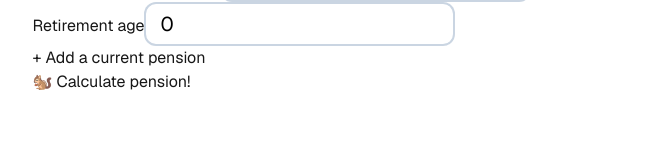
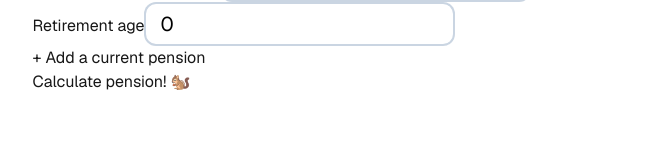
Before and after one commit to jtrein/pension-tracker, a Next.js app: page / in a window 1280 px wide. Shown: the part 418-578 px from the top of the page, without its empty margins (314-964 px from the left). Built offline with nearby package versions, Linux system fonts and the light colour scheme.

Commit message:
feat: update pension tracker to run target and growth calcs

```diff
--- a/app/components/PensionForm.tsx
+++ b/app/components/PensionForm.tsx
@@ -3,24 +3,11 @@ import z from "zod";
 import { zodResolver } from "@hookform/resolvers/zod";
 import FormField from "@/components/ui/FormField";
 import { MIN_RETIREMENT_AGE } from "@/lib/constants";
-
-type CurrentPensionPot = {
-  currentPotId: string;
-  currentPotValue: number;
-  currentPotProviderName: string;
-};
-
-type FormValues = {
-  retirementIncomePerYear: number;
-  employerMonthlyContribution: number;
-  employeeMonthlyContribution: number;
-  retirementAge: number;
-  currentPensionPots: CurrentPensionPot[];
-};
+import { PensionFormValues } from "@/types";
 
 export type PensionFormProps = {
-  defaultValues: FormValues;
-  onSubmit: (data: FormValues) => void;
+  defaultValues: PensionFormValues;
+  onSubmit: (data: PensionFormValues) => void;
 };
 
 const parseAsNumber = (value: unknown) =>
@@ -171,7 +158,7 @@ export default function PensionForm({
         </button>
       </div>
 
-      <button type="submit">🐿️ Calculate pension!</button>
+      <button type="submit">Calculate pension! 🐿️</button>
     </form>
   );
 }
--- a/app/components/PensionTracker.tsx
+++ b/app/components/PensionTracker.tsx
@@ -2,6 +2,9 @@
 
 import { useState } from "react";
 import PensionForm, { type PensionFormProps } from "@/components/PensionForm";
+import { calculateTotalPensionTarget } from "@/lib/calculateTotalPensionTarget";
+import { INTEREST_RATE, USER_AGE } from "@/lib/constants";
+import { calculatePensionGrowthSeries } from "@/lib/calculatePensionGrowthSeries";
 
 export default function PensionTracker(): React.JSX.Element {
   const [view, setView] = useState<"form" | "charts">("form");
@@ -16,6 +19,20 @@ export default function PensionTracker(): React.JSX.Element {
     currentPensionPots: [],
   });
 
+  const totalPensionTarget = calculateTotalPensionTarget(
+    formValues.retirementIncomePerYear,
+    INTEREST_RATE
+  );
+
+  const pensionGrowthSeriesData = calculatePensionGrowthSeries(
+    formValues,
+    INTEREST_RATE,
+    USER_AGE
+  );
+
+  console.log(totalPensionTarget);
+  console.log(pensionGrowthSeriesData);
+
   const handleSubmit = (data: PensionFormProps["defaultValues"]) => {
     setFormValues(data);
     setView("charts");
@@ -26,7 +43,7 @@ export default function PensionTracker(): React.JSX.Element {
       {view == "form" ? (
         <PensionForm defaultValues={formValues} onSubmit={handleSubmit} />
       ) : (
-        <button onClick={() => setView("form")}>← Edit</button>
+        <button onClick={() => setView("form")}>← Edit pension 🐿️</button>
       )}
     </div>
   );
```
